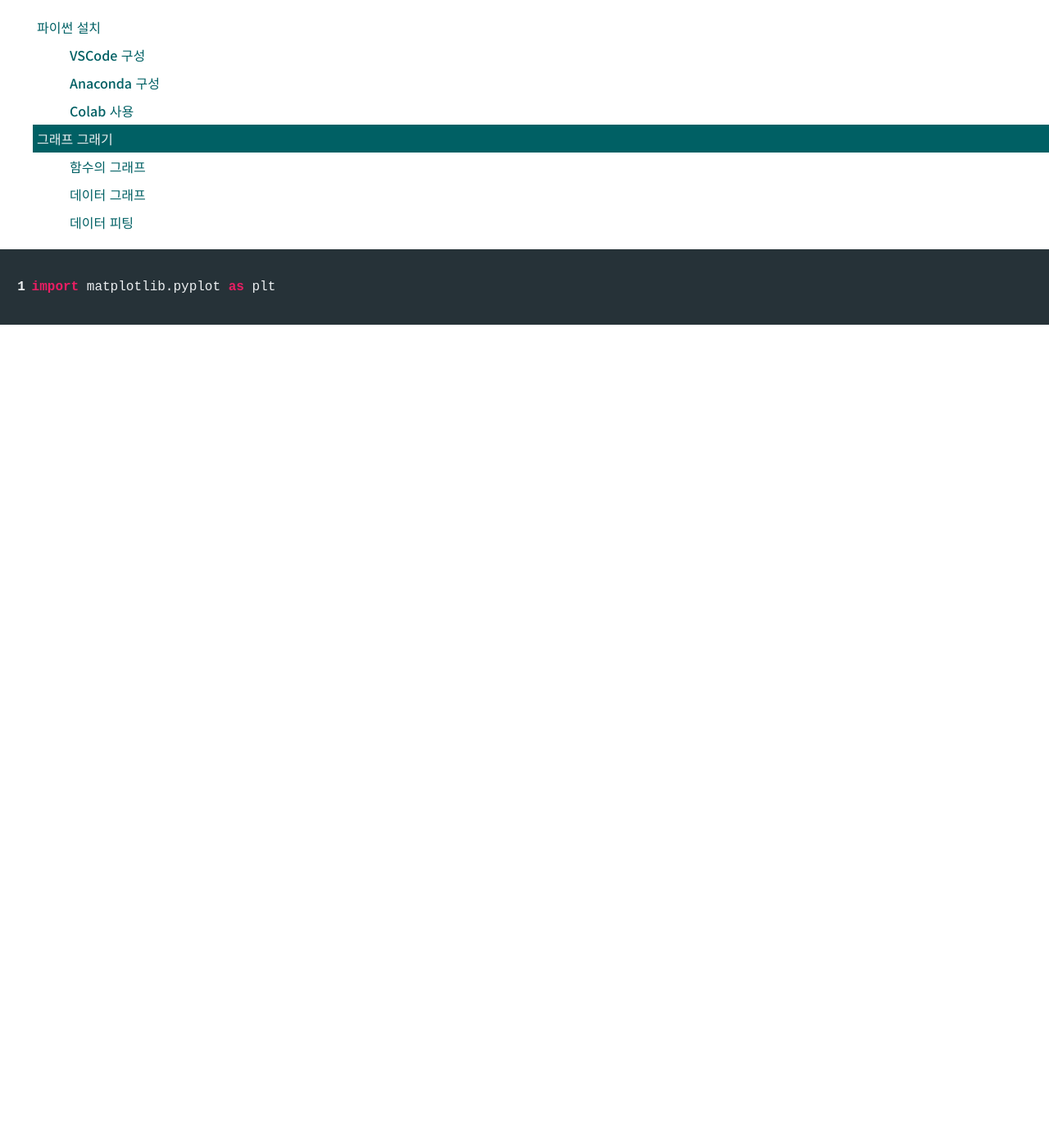
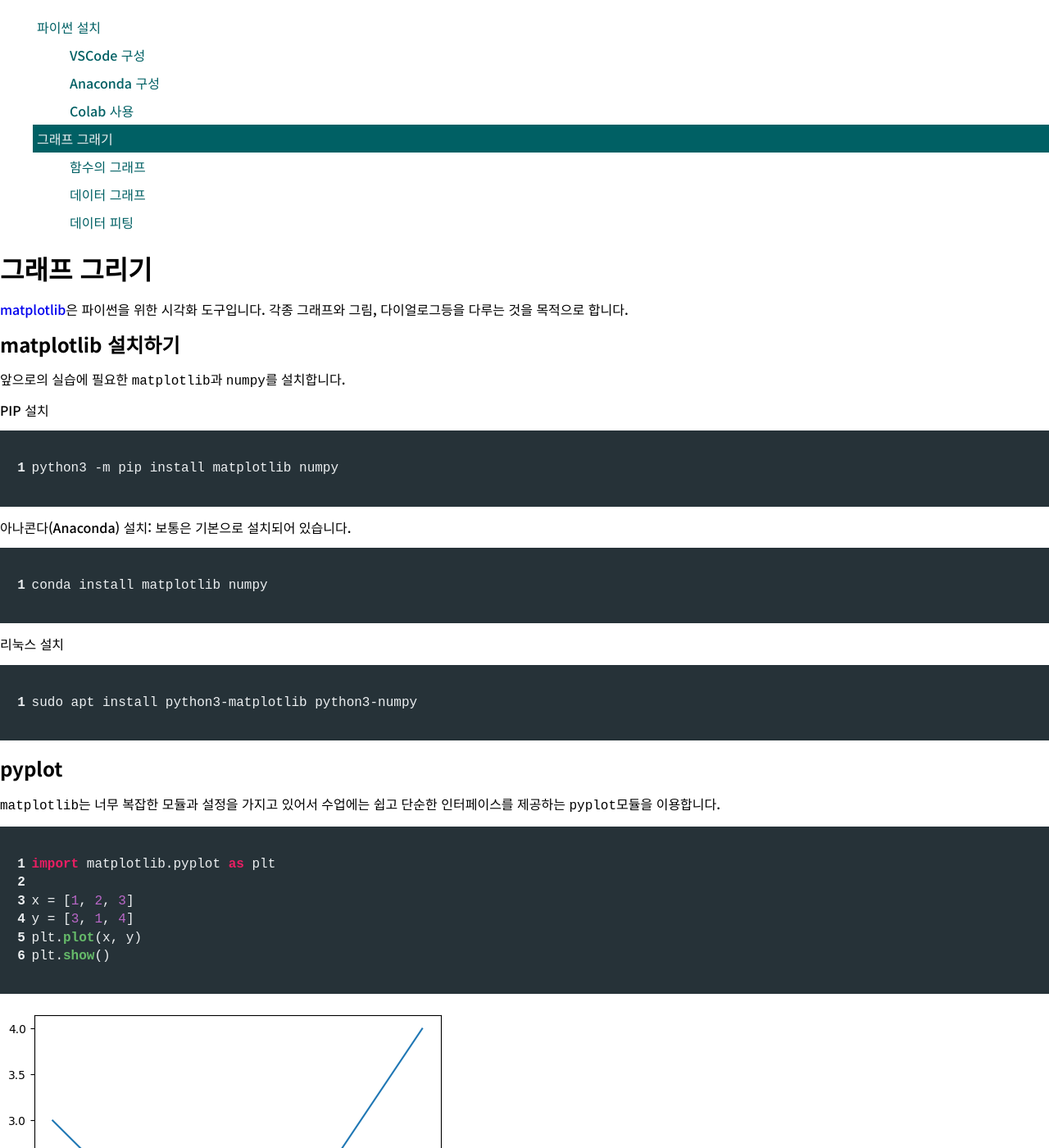
Before and after one commit to CNU-Computer-Physics/CNU-Computer-Physics.github.io, a Jekyll site: the page built from docs/plotting/index.md, in a window 1280 px wide and 1400 px high. Shown: the whole window at 82% size. Built offline with Jekyll 4.4.1, drawn with Linux system fonts in a browser that asks for light colours; nearby versions of some CDN libraries; some web fonts are replaced.

Commit message:
update contents

````diff
--- a/docs/plotting/index.md
+++ b/docs/plotting/index.md
@@ -2,6 +2,43 @@
 title: 그래프 그래기
 ---
 
+# 그래프 그리기
+
+[matplotlib](https://matplotlib.org/)은 파이썬을 위한 시각화 도구입니다. 각종 그래프와 그림, 다이얼로그등을 다루는 것을 목적으로 합니다.
+
+## matplotlib 설치하기
+
+앞으로의 실습에 필요한 `matplotlib`과 `numpy`를 설치합니다.
+
+PIP 설치
+
+```bash
+python3 -m pip install matplotlib numpy
+```
+
+아나콘다(Anaconda) 설치: 보통은 기본으로 설치되어 있습니다.
+
+```bash
+conda install matplotlib numpy
+```
+
+리눅스 설치
+
+```bash
+sudo apt install python3-matplotlib python3-numpy
+```
+
+## pyplot
+
+`matplotlib`는 너무 복잡한 모듈과 설정을 가지고 있어서 수업에는 쉽고 단순한 인터페이스를 제공하는 `pyplot`모듈을 이용합니다.
+
 ```python
 import matplotlib.pyplot as plt
+
+x = [1, 2, 3]
+y = [3, 1, 4]
+plt.plot(x, y)
+plt.show()
 ```
+
+![코드 결과](assets/index_1.png)
````
Also changed, not shown: docs/plotting/function_plot.md (+2 -0 lines), docs/plotting/assets/function_plot_1.png (added), docs/plotting/assets/index_1.png (added), docs/plotting/fitting.png (deleted).
